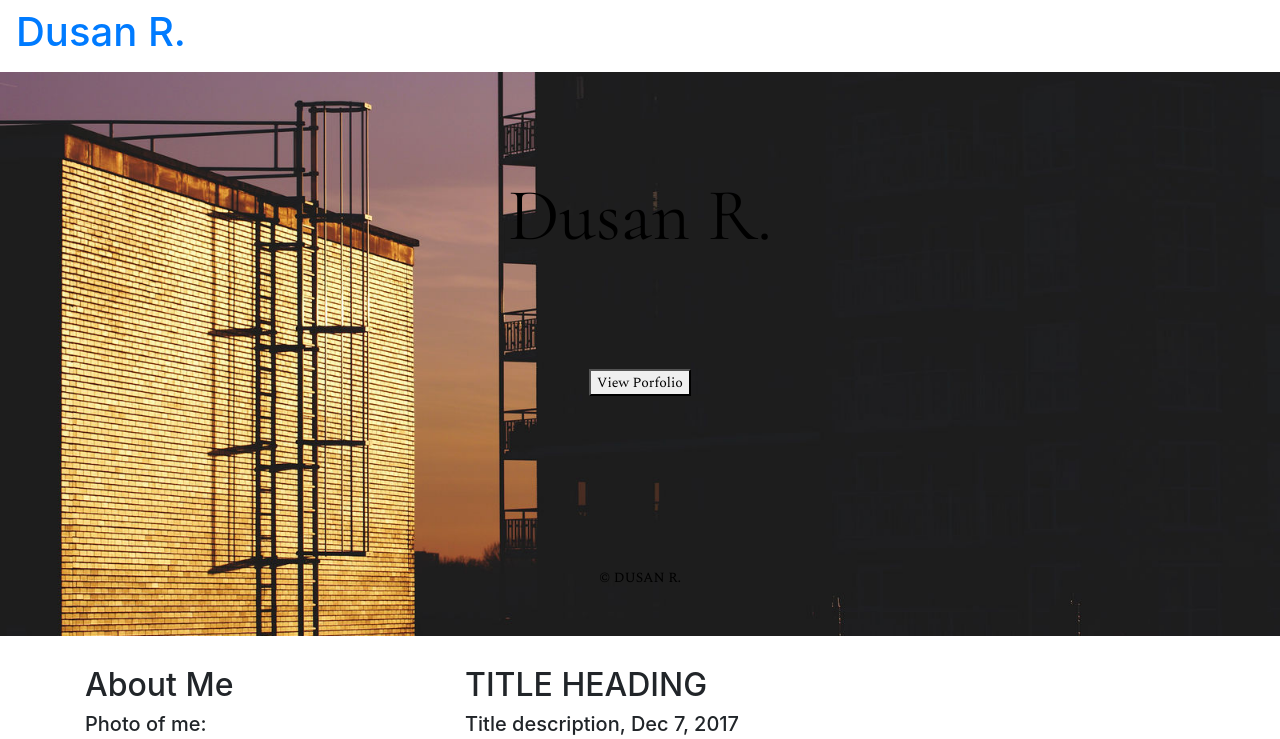
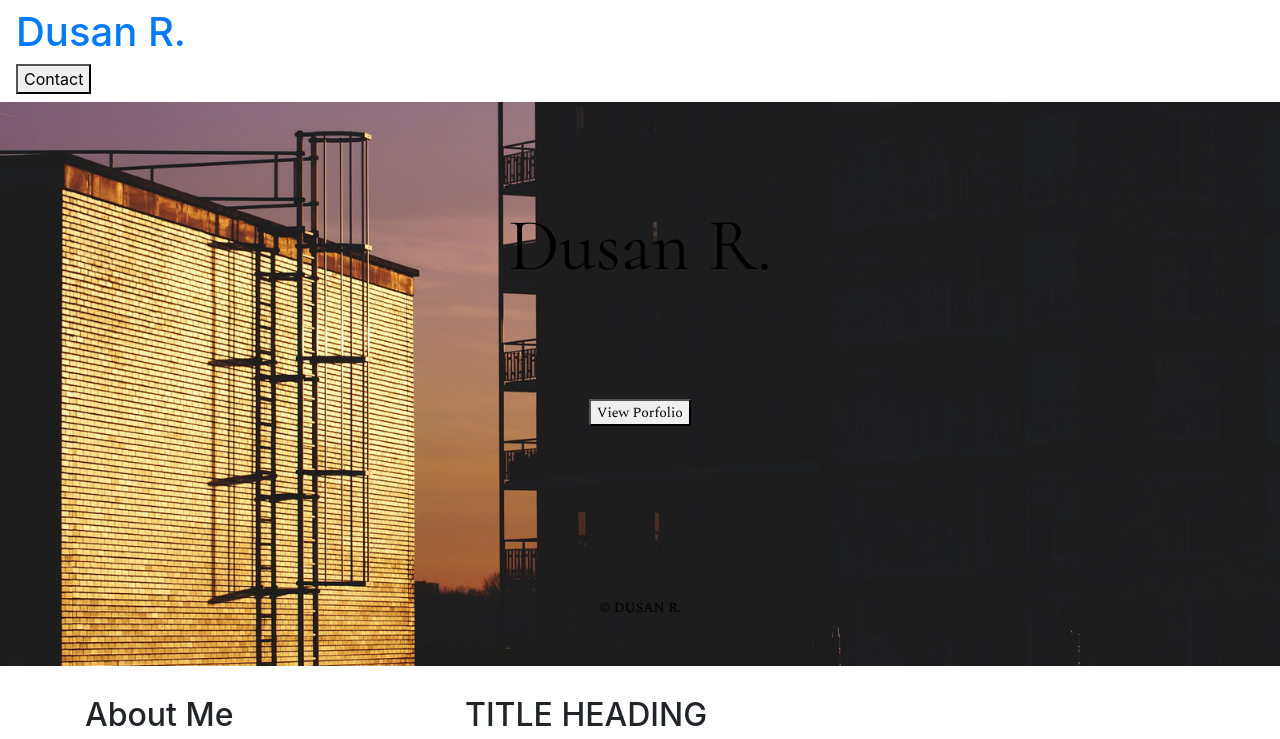
Before and after one commit to duleweb/duleweb.github.io, a plain HTML site: page index.html in a window 1280 px wide. Shown: the top 739 px of the page. Drawn offline with nearby package versions, Linux system fonts and the light colour scheme.

Commit message:
Update index.html

```diff
--- a/index.html
+++ b/index.html
@@ -54,7 +54,9 @@
 <div class="text-left nav-business-name">
 <a href="https://dusanr.pixieset.com/dusanr/"><h1>Dusan R.</h1></a>
 </div>
-
+<div id="nav-icon-buttons" style="">
+<button id="contact-cta">Contact</button>
+</div>
 </div>
 </div>
 </div>
```
